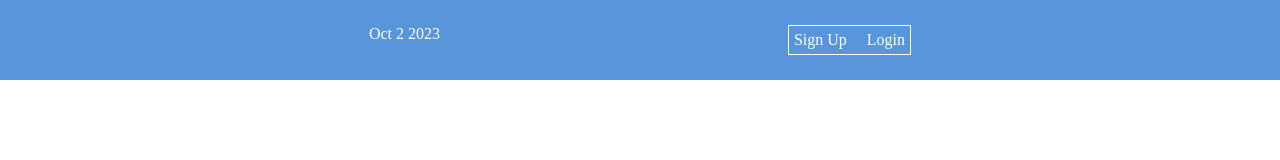
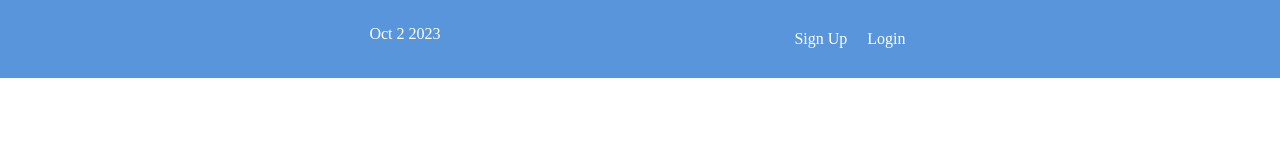
Before and after one commit to 445Onion/flexbox-test, a plain HTML site: page index.html in a window 1280 px wide. Drawn offline with Linux system fonts and the light colour scheme.

Commit message:
styles.css update

```diff
--- a/styles.css
+++ b/styles.css
@@ -7,7 +7,7 @@
   .menu-container {
     color: #fff;
     background-color: #5995DA;  /* Blue */
-    padding: 20px 20px;
+    padding: 20px 0;
     display: flex;
     justify-content: center;
   }
@@ -20,7 +20,6 @@
   }
 
   .links {
-    border: 1px solid #fff;
     padding: 5px;
     display: flex;
     justify-content: flex-end;
```
